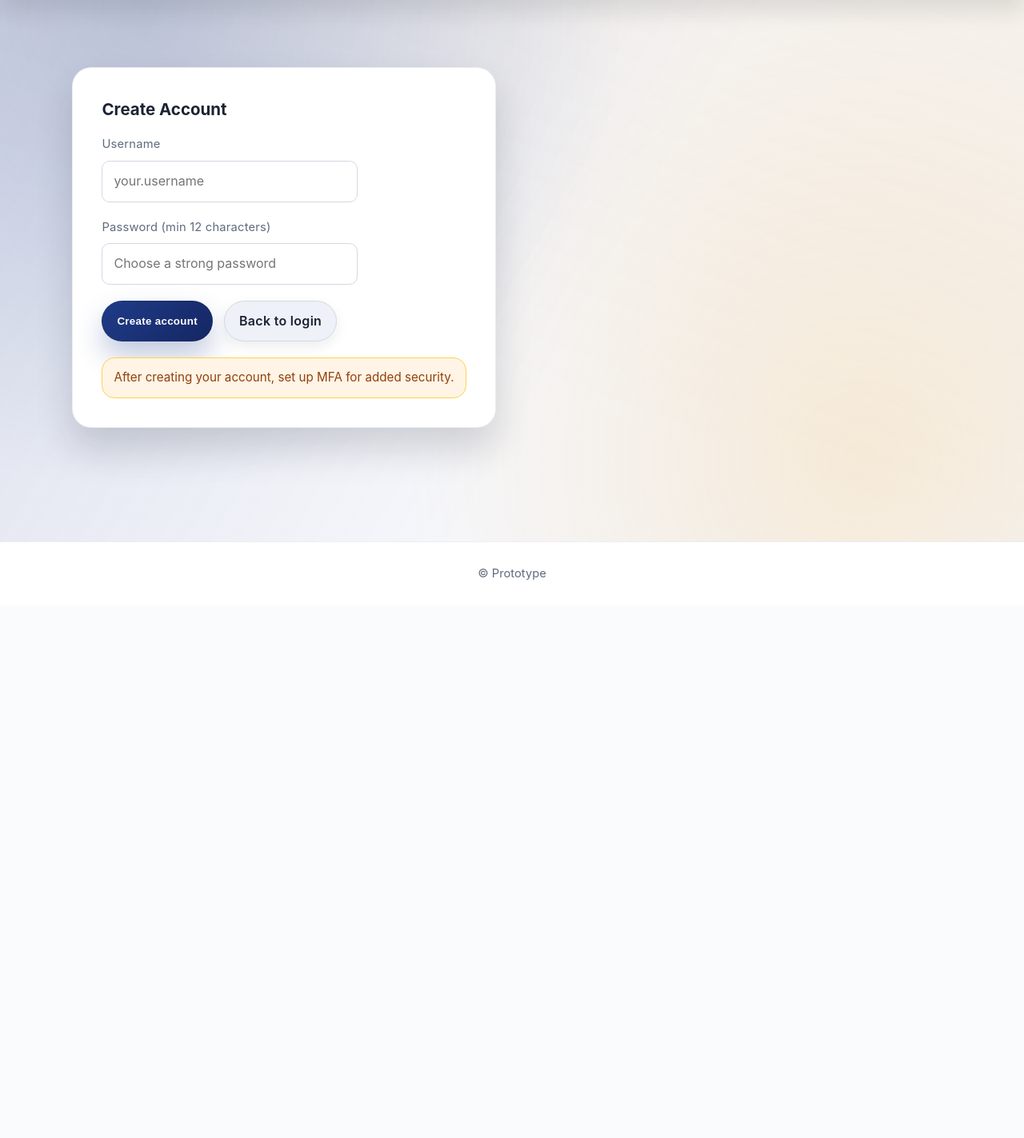
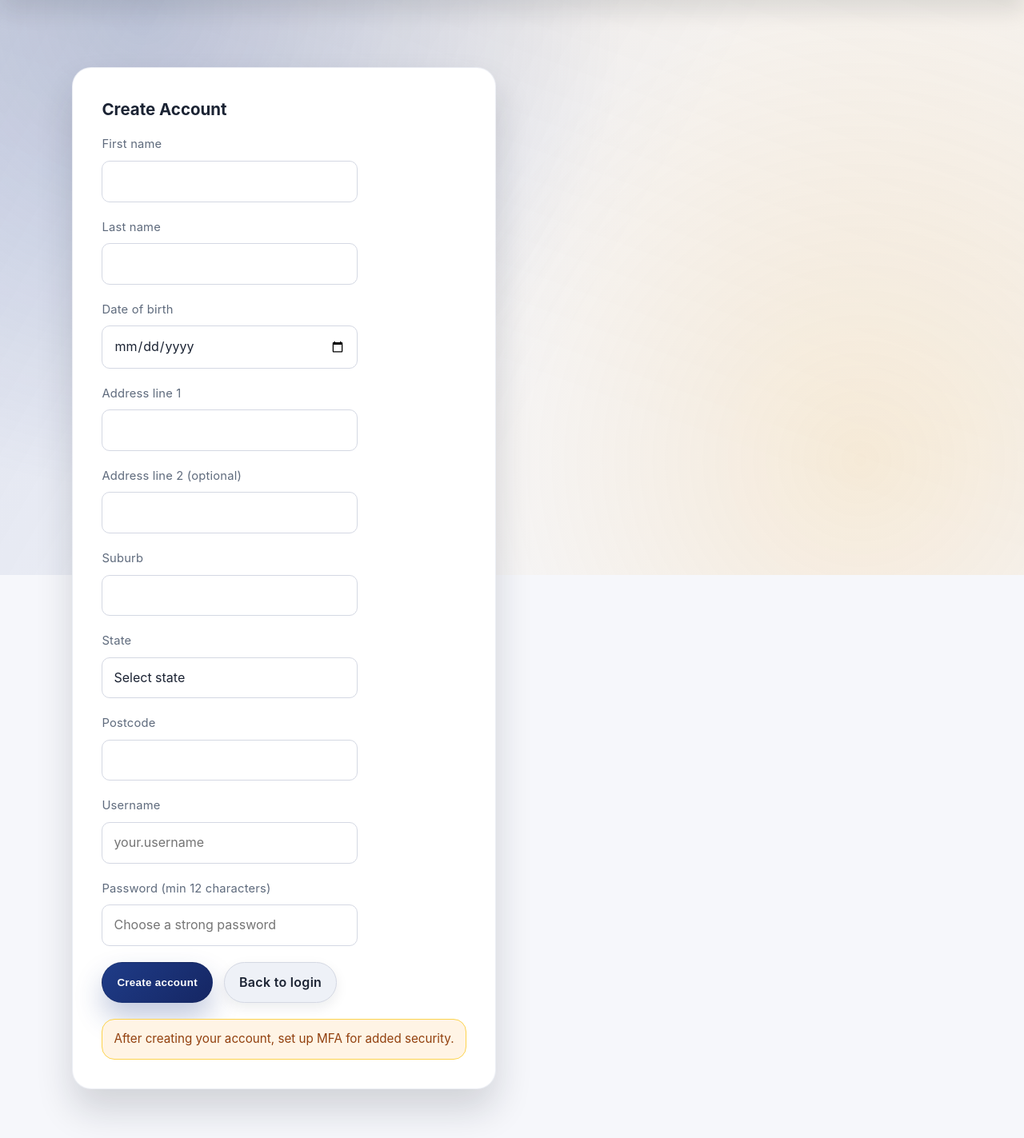
Before and after one commit to KoutsComputes/Secure-Software-Systems-Assignment3, a Flask app: page /auth/register in a window 1280 px wide. Shown: the part 81-1504 px from the top of the page at 80% size. Before the commit the page ends 806 px from the top, so only its background shows below. Run offline with Flask 2, Linux system fonts and the light colour scheme; data comes from the database, SQL or seed files in the repository.

Commit message:
Issue 16 - Input Validation for creating user login process

```diff
--- a/flask-prototype-app/app/app.py
+++ b/flask-prototype-app/app/app.py
@@ -2,6 +2,7 @@ from flask import Flask, render_template, request, redirect, url_for, flash, jso
 import json  # Gurveen - Issue #4: parse audit log entries for signature diagnostics.
 import os
 import uuid
+from datetime import date  # Theo: Issue 16 - DOB age check
 from datetime import datetime, timedelta  # Gurveen - Issue #4: present audit timestamps in the signature tester UI. Gurveen - Issue #2: TLS cert validity window.
 from flask_sqlalchemy import SQLAlchemy
 from sqlalchemy import text  # Theo: lightweight schema migrations without Alembic
@@ -30,6 +31,12 @@ app = Flask(__name__)
 _basedir = os.path.dirname(__file__)
 app.config.from_pyfile(os.path.join(_basedir, 'config.py'))
 db = SQLAlchemy(app)
+
+# Theo: Issue 16 - Input Validation via ORM
+# All database interactions in this application use SQLAlchemy's ORM and
+# parameterized queries (e.g., Model.query.filter_by, session.add/commit),
+# avoiding string-concatenated SQL. This mitigates SQL injection without
+# extra libraries and keeps validation consistent across the app.
 
 # Gurveen - Issue #4: guarantee every actor has a dedicated Ed25519 signing identity on disk so their future actions can
 # be signed without delays and auditors can verify which credential authored any given audit trail event.
@@ -166,6 +173,25 @@ def _init_db():
                         conn.execute(text("ALTER TABLE user_account ADD COLUMN is_eligible TINYINT(1) NOT NULL DEFAULT 0"))
                     except Exception as e:
                         app.logger.warning("Theo: schema migration (is_eligible) skipped or failed: %s", e)
+                # Theo: add structured voter columns if missing
+                def ensure_voter_col(col_sql_name, ddl):
+                    try:
+                        r = conn.execute(text(f"SHOW COLUMNS FROM voter LIKE '{col_sql_name}'"))
+                        if r.fetchone() is None:
+                            try:
+                                conn.execute(text(f"ALTER TABLE voter ADD COLUMN {ddl}"))
+                            except Exception as e:
+                                app.logger.warning("Theo: migration voter.%s failed: %s", col_sql_name, e)
+                    except Exception as e:
+                        app.logger.warning("Theo: voter column check failed (%s): %s", col_sql_name, e)
+                ensure_voter_col('first_name', "first_name VARCHAR(120) NULL")
+                ensure_voter_col('last_name', "last_name VARCHAR(120) NULL")
+                ensure_voter_col('dob', "dob DATE NULL")
+                ensure_voter_col('address_line1', "address_line1 VARCHAR(200) NULL")
+                ensure_voter_col('address_line2', "address_line2 VARCHAR(200) NULL")
+                ensure_voter_col('suburb', "suburb VARCHAR(120) NULL")
+                ensure_voter_col('state', "state VARCHAR(8) NULL")
+                ensure_voter_col('postcode', "postcode VARCHAR(8) NULL")
         except Exception as e:
             app.logger.warning("Theo: migration check failed: %s", e)
 
@@ -228,6 +254,44 @@ def _init_db():
             db.session.commit()
         _ensure_actor_signing_identity(username)  # Gurveen - Issue #4: refresh key material linkage whenever account credentials change.
 
+    # Theo: Testing convenience - seed a few voter accounts if enabled
+    try:
+        if (os.environ.get('SEED_TEST_VOTERS', 'false').lower() == 'true'):
+            samples = [
+                {
+                    'username': 'alice', 'password': 'AlicePass#2025',
+                    'first_name': 'Alice', 'last_name': 'Smith', 'dob': (1985,3,12),
+                    'address_line1': '10 King St', 'address_line2': '', 'suburb': 'SYDNEY', 'state': 'NSW', 'postcode': '2000'
+                },
+                {
+                    'username': 'bob', 'password': 'BobPassword#2025',
+                    'first_name': 'Bob', 'last_name': 'Nguyen', 'dob': (1990,7,23),
+                    'address_line1': '22 Queen Rd', 'address_line2': '', 'suburb': 'MELBOURNE', 'state': 'VIC', 'postcode': '3000'
+                },
+                {
+                    'username': 'carol', 'password': 'CarolSecure#2025',
+                    'first_name': 'Carol', 'last_name': 'Jones', 'dob': (1979,11,5),
+                    'address_line1': '5 George Tce', 'address_line2': '', 'suburb': 'BRISBANE', 'state': 'QLD', 'postcode': '4000'
+                },
+            ]
+            for s in samples:
+                if not UserAccount.query.filter_by(username=s['username']).first():
+                    v = Voter(
+                        first_name=s['first_name'], last_name=s['last_name'],
+                        dob=date(*s['dob']),
+                        address_line1=s['address_line1'], address_line2=s['address_line2'] or None,
+                        suburb=s['suburb'], state=s['state'], postcode=s['postcode'],
+                        name=f"{s['first_name']} {s['last_name']}", address=s['address_line1'],
+                        enrolled=True
+                    )
+                    db.session.add(v)
+                    db.session.flush()
+                    u = UserAccount(username=s['username'], password_hash=generate_password_hash(s['password']), role='voter', voter_id=v.id, is_eligible=True)
+                    db.session.add(u)
+            db.session.commit()
+    except Exception as e:  # pragma: no cover
+        app.logger.warning('Theo: SEED_TEST_VOTERS failed: %s', e)
+
 @app.context_processor
 def _inject_feature_flags():
     return {
@@ -271,8 +335,18 @@ def _apply_security_headers(resp):
 # Models
 class Voter(db.Model):
     id = db.Column(db.Integer, primary_key=True)
-    name = db.Column(db.String(120), nullable=False)
-    address = db.Column(db.String(200), nullable=False)
+    # Theo: Issue 16 - structured identity
+    first_name = db.Column(db.String(120), nullable=True)
+    last_name = db.Column(db.String(120), nullable=True)
+    dob = db.Column(db.Date, nullable=True)
+    address_line1 = db.Column(db.String(200), nullable=True)
+    address_line2 = db.Column(db.String(200), nullable=True)
+    suburb = db.Column(db.String(120), nullable=True)
+    state = db.Column(db.String(8), nullable=True)
+    postcode = db.Column(db.String(8), nullable=True)
+    # Legacy (kept for compatibility)
+    name = db.Column(db.String(120), nullable=True)
+    address = db.Column(db.String(200), nullable=True)
     enrolled = db.Column(db.Boolean, default=False)
 
 class Candidate(db.Model):
@@ -387,6 +461,13 @@ def _inject_user_role():
         'user_role': (user.role if user else None)
     }
 
+# Theo: Issue 16 - Expose Google Places API key for address autocomplete (optional)
+@app.context_processor
+def _inject_google_places_key():
+    return {
+        'GOOGLE_PLACES_API_KEY': app.config.get('GOOGLE_PLACES_API_KEY') or os.environ.get('GOOGLE_PLACES_API_KEY', '')
+    }
+
 # Theo: Issue 6/7 - Global strict auth: require login + MFA for all non-auth routes
 @app.before_request
 def _global_auth_mfa_enforcement():
@@ -425,8 +506,39 @@ def auth_register():
     if request.method == 'POST':
         username = request.form.get('username', '').strip()
         password = request.form.get('password', '').strip()
+        # Theo: Issue 16 - capture identity + address + DOB
+        first_name = request.form.get('first_name', '').strip()
+        last_name = request.form.get('last_name', '').strip()
+        dob_raw = request.form.get('dob', '').strip()
+        address_line1 = request.form.get('address_line1', '').strip()
+        address_line2 = request.form.get('address_line2', '').strip()
+        suburb = request.form.get('suburb', '').strip()
+        state = request.form.get('state', '').strip().upper()
+        postcode = request.form.get('postcode', '').strip()
         if not username or not password or len(password) < 12:
             flash('Username required and password must be at least 12 characters.')
+            return redirect(url_for('auth_register'))
+        if not (first_name and last_name and dob_raw and address_line1 and suburb and state and postcode):
+            flash('All fields except Address Line 2 are required.')
+            return redirect(url_for('auth_register'))
+        AU_STATES = {'NSW','VIC','QLD','SA','WA','TAS','NT','ACT'}
+        if state not in AU_STATES:
+            flash('Invalid state. Use NSW, VIC, QLD, SA, WA, TAS, NT, or ACT.')
+            return redirect(url_for('auth_register'))
+        if not (postcode.isdigit() and len(postcode) == 4):
+            flash('Postcode must be 4 digits.')
+            return redirect(url_for('auth_register'))
+        try:
+            y,m,d = [int(x) for x in dob_raw.split('-')]
+            dob = date(y,m,d)
+        except Exception:
+            flash('Invalid date of birth.')
+            return redirect(url_for('auth_register'))
+        # Theo: age check 18+
+        today = date.today()
+        age = today.year - dob.year - ((today.month, today.day) < (dob.month, dob.day))
+        if age < 18:
+            flash('You must be 18 or older to create an account.')
             return redirect(url_for('auth_register'))
         if UserAccount.query.filter_by(username=username).first():
             flash('Username already exists.')
@@ -439,10 +551,80 @@ def auth_register():
         )
         db.session.add(user)
         db.session.commit()
+        # Theo: create linked voter record with details
+        v = Voter(
+            first_name=first_name,
+            last_name=last_name,
+            dob=dob,
+            address_line1=address_line1,
+            address_line2=address_line2 or None,
+            suburb=suburb,
+            state=state,
+            postcode=postcode,
+            name=f"{first_name} {last_name}",
+            address=address_line1
+        )
+        db.session.add(v)
+        db.session.commit()
+        user.voter_id = v.id
+        db.session.commit()
         _ensure_actor_signing_identity(user.username)  # Gurveen - Issue #4: issue voter-specific signing keys at registration for immediate audit coverage.
         flash('Account created. Please log in and set up MFA.')
         return redirect(url_for('auth_login'))
     return render_template('auth_register.html')
+
+# Theo: Issue 16 - Forgot password (verify identity by name + DOB)
+@app.route('/auth/forgot', methods=['GET', 'POST'])
+def auth_forgot():
+    if request.method == 'POST':
+        first_name = request.form.get('first_name','').strip()
+        last_name = request.form.get('last_name','').strip()
+        dob_raw = request.form.get('dob','').strip()
+        try:
+            y,m,d = [int(x) for x in dob_raw.split('-')]
+            dob = date(y,m,d)
+        except Exception:
+            flash('Invalid date of birth.')
+            return redirect(url_for('auth_forgot'))
+        voter = Voter.query.filter_by(first_name=first_name, last_name=last_name, dob=dob).first()
+        if not voter:
+            flash('No matching record found.')
+            return redirect(url_for('auth_forgot'))
+        user = UserAccount.query.filter_by(voter_id=voter.id).first()
+        if not user:
+            flash('No account linked to the provided details.')
+            return redirect(url_for('auth_forgot'))
+        session['reset_user_id'] = user.id
+        return redirect(url_for('auth_reset'))
+    return render_template('auth_forgot.html')
+
+# Theo: Issue 16 - Reset password after identity verification
+@app.route('/auth/reset', methods=['GET', 'POST'])
+def auth_reset():
+    uid = session.get('reset_user_id')
+    if not uid:
+        flash('Start with Forgot Password.')
+        return redirect(url_for('auth_forgot'))
+    if request.method == 'POST':
+        p1 = request.form.get('password','').strip()
+        p2 = request.form.get('confirm_password','').strip()
+        if len(p1) < 12:
+            flash('Password must be at least 12 characters.')
+            return redirect(url_for('auth_reset'))
+        if p1 != p2:
+            flash('Passwords do not match.')
+            return redirect(url_for('auth_reset'))
+        user = UserAccount.query.get(uid)
+        if not user:
+            flash('Account not found.')
+            session.pop('reset_user_id', None)
+            return redirect(url_for('auth_forgot'))
+        user.password_hash = generate_password_hash(p1)
+        db.session.commit()
+        session.pop('reset_user_id', None)
+        flash('Password updated. Please log in.')
+        return redirect(url_for('auth_login'))
+    return render_template('auth_reset.html')
 
 # Theo: Issue 6 - Login (password step)
 @app.route('/auth/login', methods=['GET', 'POST'])
--- a/flask-prototype-app/app/templates/auth_login.html
+++ b/flask-prototype-app/app/templates/auth_login.html
@@ -17,7 +17,7 @@
           <button type="submit" class="btn">Login</button>
           <a class="btn btn-secondary" href="{{ url_for('auth_register') }}">Create account</a>
         </div>
-        <div class="notice">After login, complete MFA if prompted.</div>
+        <div class="notice">After login, complete MFA if prompted. <a href="{{ url_for('auth_forgot') }}">Forgot password?</a></div>
       </form>
     </div>
   </section>
--- a/flask-prototype-app/app/templates/auth_register.html
+++ b/flask-prototype-app/app/templates/auth_register.html
@@ -1,10 +1,52 @@
 {% extends 'base.html' %}
 {% block content %}
-  <!-- Theo: Issue 6 - Register (refined to match site CSS) -->
+  <!-- Theo: Issue 16 - Register with identity + address and age check -->
   <section class="grid-2">
     <div class="card form-card">
       <h2>Create Account</h2>
       <form method="post" class="form" autocomplete="off">
+        <div class="field">
+          <span>First name</span>
+          <input name="first_name" required />
+        </div>
+        <div class="field">
+          <span>Last name</span>
+          <input name="last_name" required />
+        </div>
+        <div class="field">
+          <span>Date of birth</span>
+          <input name="dob" type="date" required />
+        </div>
+        <div class="field">
+          <span>Address line 1</span>
+          <input id="address_line1" name="address_line1" required />
+        </div>
+        <div class="field">
+          <span>Address line 2 (optional)</span>
+          <input id="address_line2" name="address_line2" />
+        </div>
+        <div class="field">
+          <span>Suburb</span>
+          <input id="suburb" name="suburb" required />
+        </div>
+        <div class="field">
+          <span>State</span>
+          <select id="state" name="state" required>
+            <option value="">Select state</option>
+            <option>NSW</option>
+            <option>VIC</option>
+            <option>QLD</option>
+            <option>SA</option>
+            <option>WA</option>
+            <option>TAS</option>
+            <option>NT</option>
+            <option>ACT</option>
+          </select>
+        </div>
+        <div class="field">
+          <span>Postcode</span>
+          <input id="postcode" name="postcode" pattern="\d{4}" maxlength="4" required />
+        </div>
         <div class="field">
           <span>Username</span>
           <input name="username" placeholder="your.username" required />
@@ -22,3 +64,4 @@
     </div>
   </section>
 {% endblock %}
+{# Theo: Issue 16 - Removed autocomplete; manual address only #}
--- a/flask-prototype-app/app/templates/base.html
+++ b/flask-prototype-app/app/templates/base.html
@@ -97,5 +97,6 @@
   <footer class="site-footer">
     <div class="container">&copy; Prototype</div>
   </footer>
+  {% block page_scripts %}{% endblock %}
 </body>
 </html>
```
Also changed, not shown: flask-prototype-app/app/templates/auth_forgot.html (added, +27 -0 lines), flask-prototype-app/app/templates/auth_reset.html (added, +23 -0 lines).
